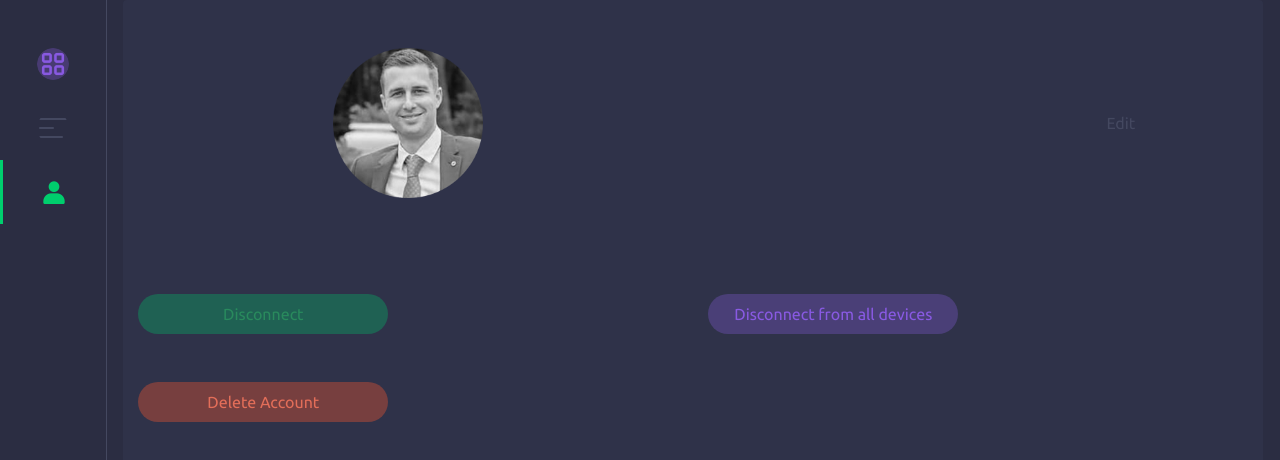
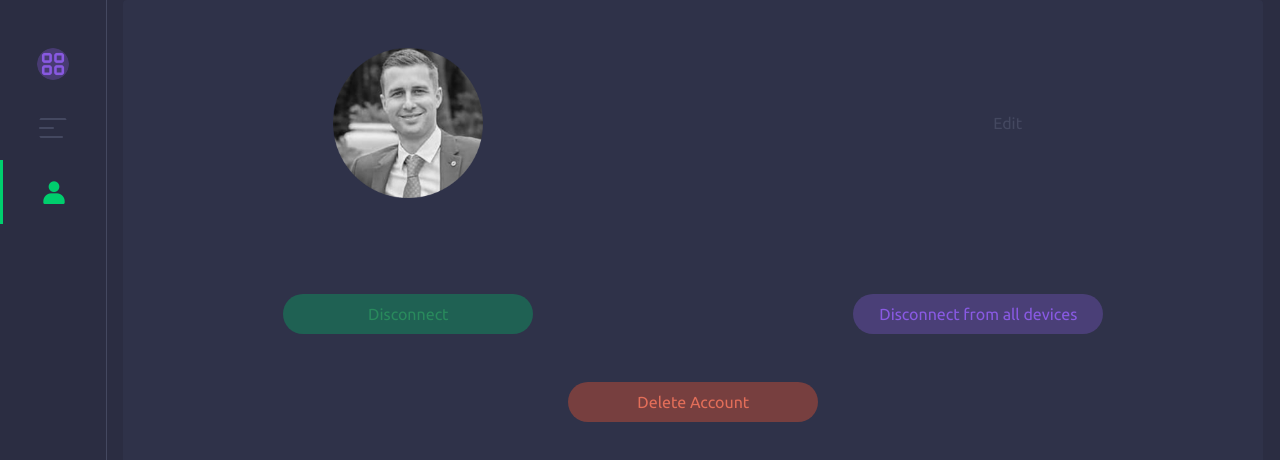
Before and after one commit to Raynnon/organiseme, a React (Create React App) app: page / in a window 1280 px wide. Both pictures are taken after a click on the item 52 px from the left and 192 px from the top of the page. Shown: the top 460 px of the page. Built offline with nearby package versions, Linux system fonts and the light colour scheme; no server answers.

Commit message:
fixed display bug in the form in List + adjusted display of Profile and began to make the logic about editing username

```diff
--- a/src/components/list/List.js
+++ b/src/components/list/List.js
@@ -52,6 +52,9 @@ function Profile(props) {
     addTasks(taskName, axiosOptions).then(
       getTasks(axiosOptions).then((newTasks) => setTasks(newTasks))
     );
+
+    e.target.inputTask.value = "";
+    setTaskName("");
   };
 
   // UPDATE TASK
@@ -113,6 +116,7 @@ function Profile(props) {
 
       <Container className="px-0 text-light" fluid>
         <Form
+          id="new-task"
           className="pl-0 ml-0 text-center"
           onSubmit={(e) => handleAddTask(e)}
         >
@@ -120,8 +124,8 @@ function Profile(props) {
             <Col sm={3} className="my-1">
               <Form.Control
                 className="bg-primary border-secondary text-light"
-                id="inlineFormInputName"
-                placeholder="New task"
+                id="inputTask"
+                placeholder="New Task"
                 onChange={handleAddTaskName}
               />
             </Col>
--- a/src/components/profile/Profile.js
+++ b/src/components/profile/Profile.js
@@ -2,9 +2,17 @@ import React, { useState } from "react";
 import { Container, Row, Col } from "react-bootstrap";
 import Image from "react-bootstrap/Image";
 
+import "./profile.css";
+
 import profileImage from "../images/florian.png";
 
 function Profile(props) {
+  const [nameChange, setNameChange] = useState(false);
+
+  const onClickEdit = () => {
+    setNameChange((prevNameChange) => !prevNameChange);
+  };
+
   return (
     <Container className="bg-primary rounded pb-5">
       <Row className="mb-5">
@@ -16,19 +24,29 @@ function Profile(props) {
             style={{ width: "150px" }}
           />
         </Col>
-        <Col className="text-center my-auto" xs={12} md={6}>
+        <Col className="my-auto" xs={12} md={6}>
           <Row>
-            <Col>
-              <h2 className="text-white">{props.username}</h2>
+            <Col xs={12} md={{ span: "3", offset: "3" }}>
+              {!nameChange ? (
+                <h2 className="text-white text-center">{props.username}</h2>
+              ) : (
+                <h2>lol</h2>
+              )}
             </Col>
-            <Col className="my-auto">
-              <p className="text-secondary mb-0">Edit</p>
+            <Col
+              xs={{ span: "1", offset: "5" }}
+              md={{ span: "1", offset: "0" }}
+              className="my-auto"
+            >
+              <p className="edit text-secondary mb-0" onClick={onClickEdit}>
+                Edit
+              </p>
             </Col>
           </Row>
         </Col>
       </Row>
       <Row className="text-center">
-        <Col xs={12} md={6}>
+        <Col xs={12} md={6} className="d-flex justify-content-center">
           <p
             className="mb-0 mr-0 p-2 mb-5 text-success rounded-pill"
             style={{ backgroundColor: "#1f6153", width: "250px" }}
@@ -36,7 +54,7 @@ function Profile(props) {
             Disconnect
           </p>
         </Col>
-        <Col className="my-auto" xs={12} md={6}>
+        <Col className="d-flex justify-content-center" xs={12} md={6}>
           <p
             className="mb-0 mr-0 p-2 mb-5 text-info rounded-pill"
             style={{ backgroundColor: "#4a3f77", width: "250px" }}
@@ -45,12 +63,14 @@ function Profile(props) {
           </p>
         </Col>
       </Row>
+      <Row className="justify-content-center">
         <p
           className="mb-0 mr-0 p-2 text-warning rounded-pill text-center"
           style={{ backgroundColor: "#773f3f", width: "250px" }}
         >
           Delete Account
         </p>
+      </Row>
     </Container>
   );
 }
--- /dev/null
+++ b/src/components/profile/profile.css
@@ -0,0 +1,9 @@
+.edit:hover {
+  cursor: pointer;
+}
+
+@media (max-width: 768px) {
+  .edit {
+    text-align: center;
+  }
+}
```
Lines whose indentation alone changed are shown as unchanged.
